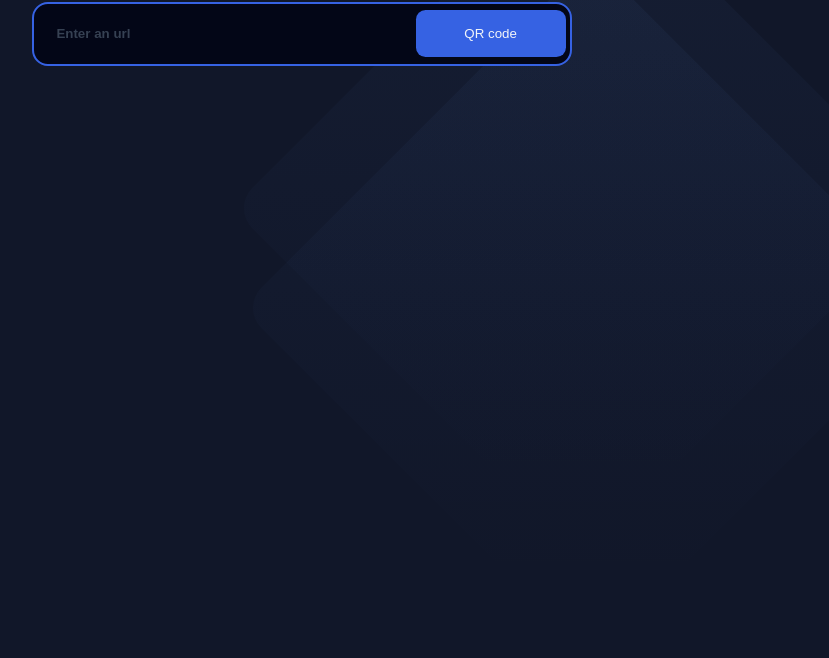
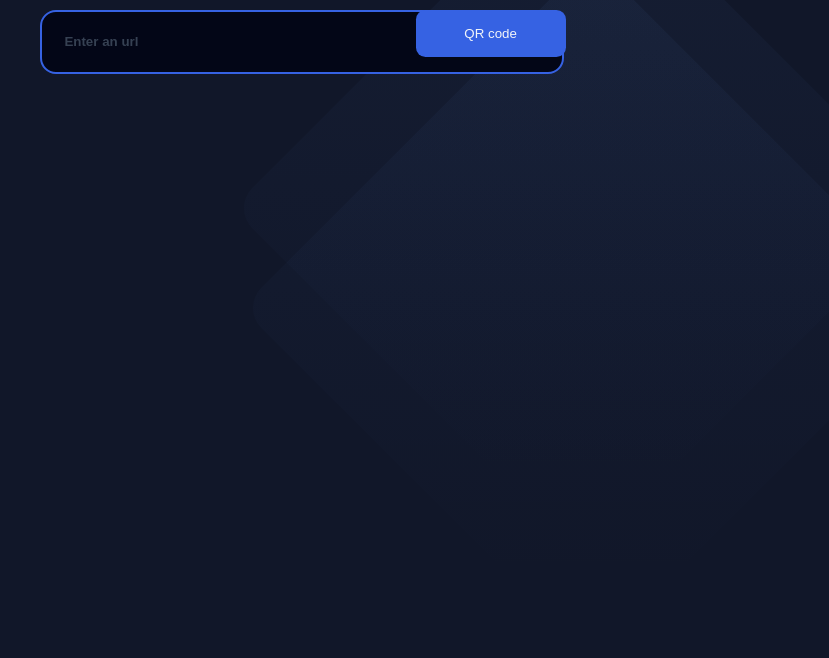
Before and after one commit to DiegoRMV/QR-code-generator, a plain HTML site: page index.html in a window 1280 px wide. Shown: the part 142-800 px from the top of the page, without its empty margins (338-1167 px from the left). Drawn offline with Linux system fonts and the light colour scheme.

Commit message:
add padding de input url

```diff
--- a/css/styles.css
+++ b/css/styles.css
@@ -52,6 +52,7 @@ main {
 	align-items: center;
 	gap: 1rem;
 	margin-top: 6rem;
+	padding: 0.5rem;
 }
 
 .container input {
@@ -210,7 +211,7 @@ a:hover {
 	width: 16px;
 }
 
-@media (max-width: 400px) {
+@media (max-width: 500px) {
 	.btn-qr {
 		position: static;
 	}
```
